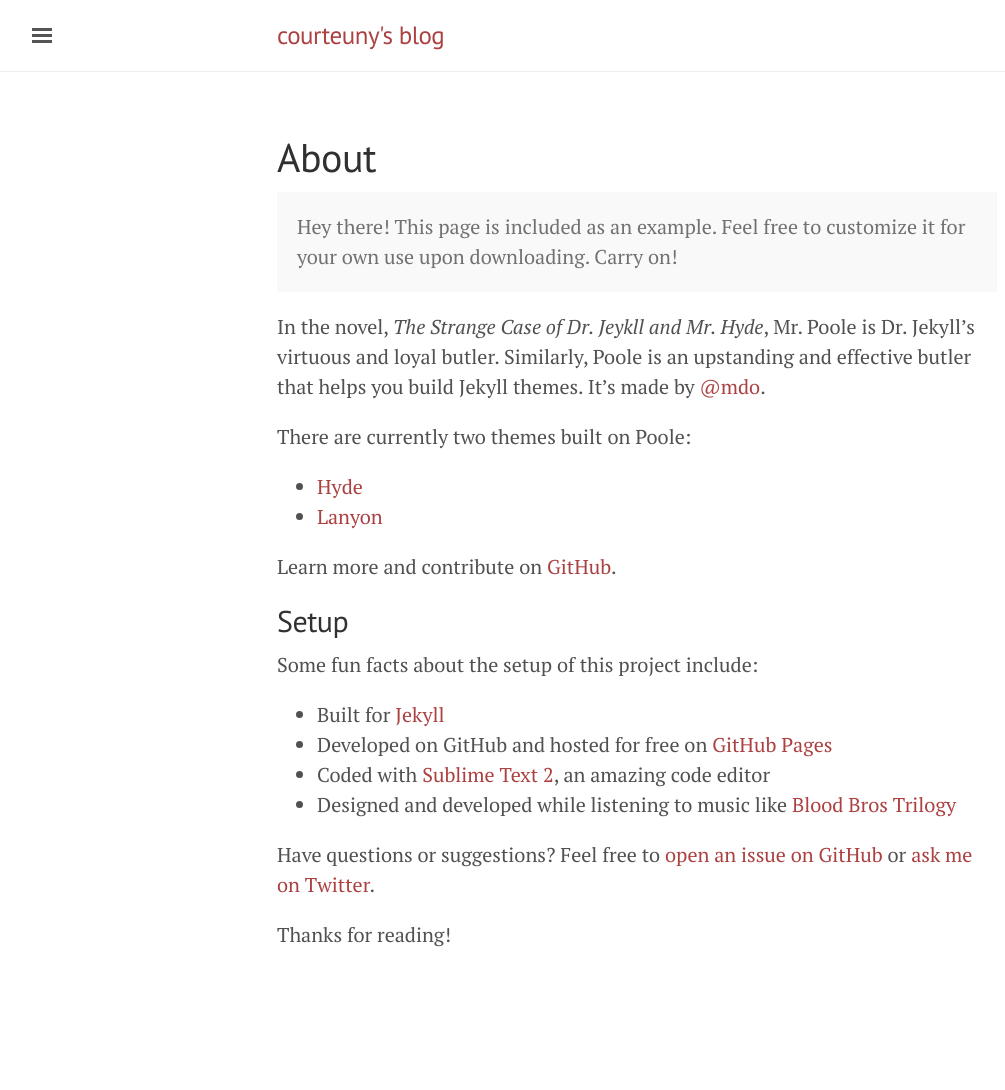
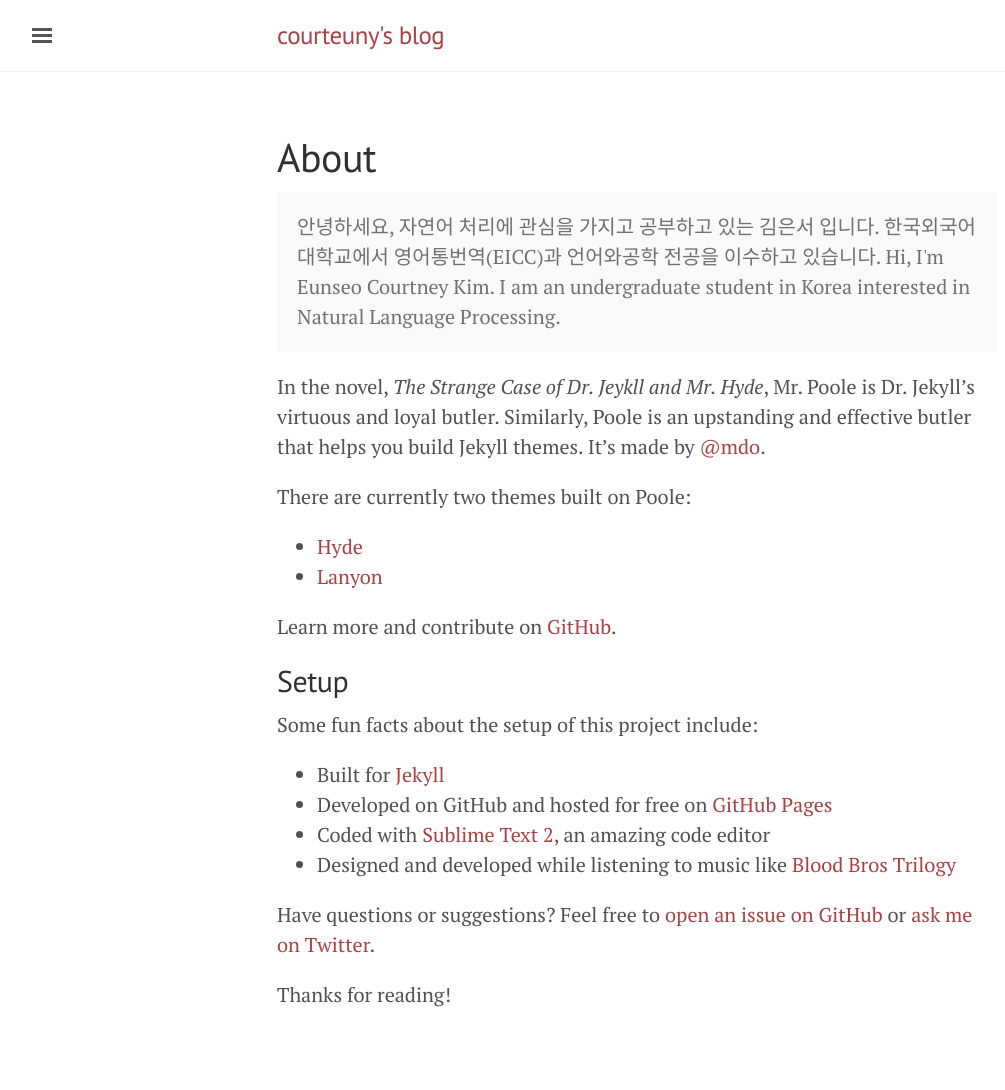
Before and after one commit to courteuny/courteuny.github.io, a Jekyll site: the page built from about.md, in a window 1280 px wide. Shown: the whole page, without its empty margins (3-1008 px from the left). Built offline with Jekyll 4.4.1, drawn with Linux system fonts in a browser that asks for light colours; before the commit the page ends 1030 px from its top, so only the background shows below that.

Commit message:
Update about.md
updating md

```diff
--- a/about.md
+++ b/about.md
@@ -4,7 +4,10 @@ title: About
 ---
 
 <p class="message">
-  Hey there! This page is included as an example. Feel free to customize it for your own use upon downloading. Carry on!
+  안녕하세요, 자연어 처리에 관심을 가지고 공부하고 있는 김은서 입니다.
+  한국외국어대학교에서 영어통번역(EICC)과 언어와공학 전공을 이수하고 있습니다.
+  Hi, I'm Eunseo Courtney Kim.
+  I am an undergraduate student in Korea interested in Natural Language Processing.
 </p>
 
 In the novel, *The Strange Case of Dr. Jeykll and Mr. Hyde*, Mr. Poole is Dr. Jekyll's virtuous and loyal butler. Similarly, Poole is an upstanding and effective butler that helps you build Jekyll themes. It's made by [@mdo](https://twitter.com/mdo).
```
